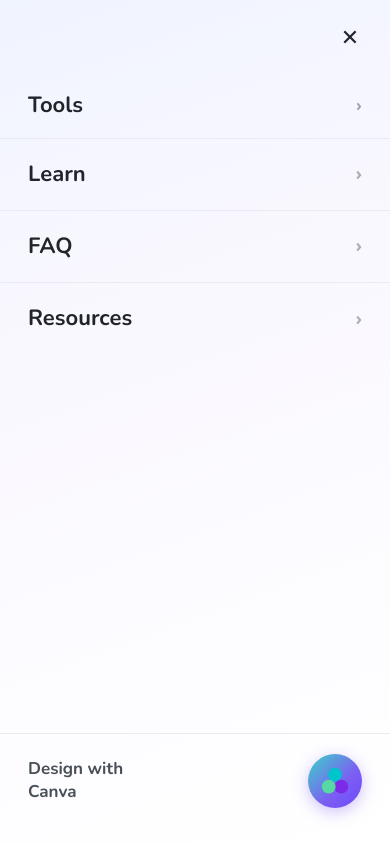
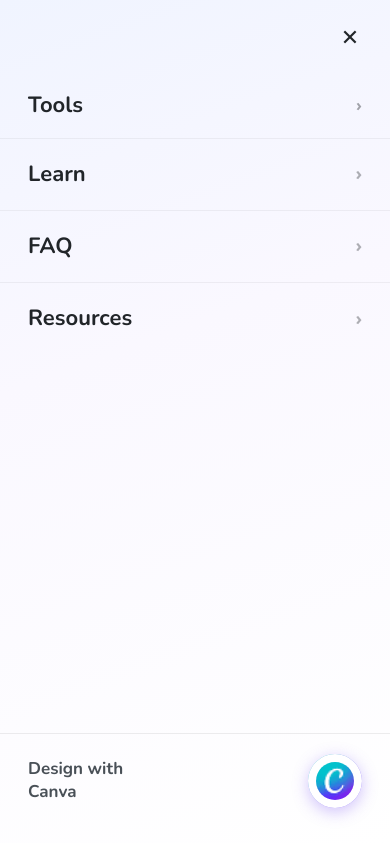
Before and after one commit to Bart19091968/color-tool, a website: page public/css-colors.html in a window 390 px wide. Both pictures are taken after a click on the button "Open menu". Shown: the top 843 px of the page. Drawn offline with nearby package versions, Linux system fonts and the light colour scheme.

Commit message:
Use real Canva and Adobe logo PNGs instead of SVG code

```diff
--- a/public/css-colors.html
+++ b/public/css-colors.html
@@ -144,13 +144,7 @@
       </nav>
       <div class="mobile-menu-footer">
         <div class="mobile-menu-footer-text">Design with<br/><strong>Canva</strong></div>
-        <a href="https://www.canva.com/?utm_source=coloralyze&utm_medium=affiliate&utm_campaign=mobile-logo" target="_blank" rel="noopener sponsored" class="canva-logo-btn" title="Try Canva Free" onclick="closeMenu()">
-        <svg viewBox="0 0 54 54" fill="none" xmlns="http://www.w3.org/2000/svg">
-          <circle cx="27" cy="17" r="11" fill="#00C4CC"/>
-          <circle cx="37" cy="36" r="11" fill="#7D2AE8"/>
-          <circle cx="17" cy="36" r="11" fill="#57D9A3"/>
-        </svg>
-        </a>
+        <a href="https://www.canva.com/?utm_source=coloralyze&utm_medium=affiliate&utm_campaign=mobile-logo" target="_blank" rel="noopener sponsored" class="canva-logo-btn" title="Try Canva Free" onclick="closeMenu()"><img src="/logo-canva.png" width="54" height="54" alt="Canva" style="width:54px;height:54px;border-radius:50%;object-fit:contain;background:#fff;padding:8px"/></a>
       </div>
     </div>
   </div>
```
